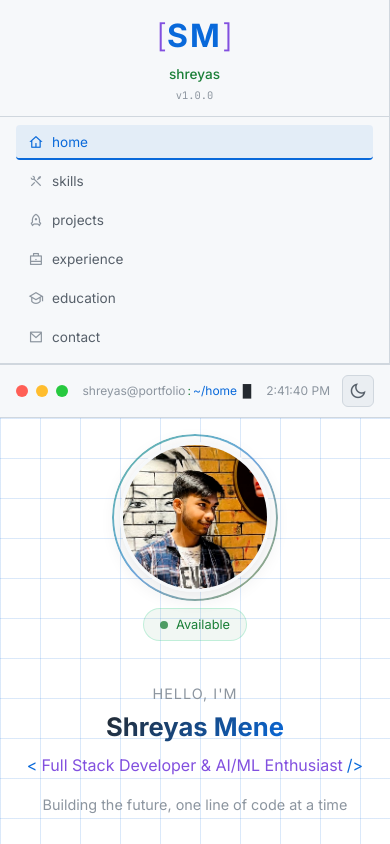
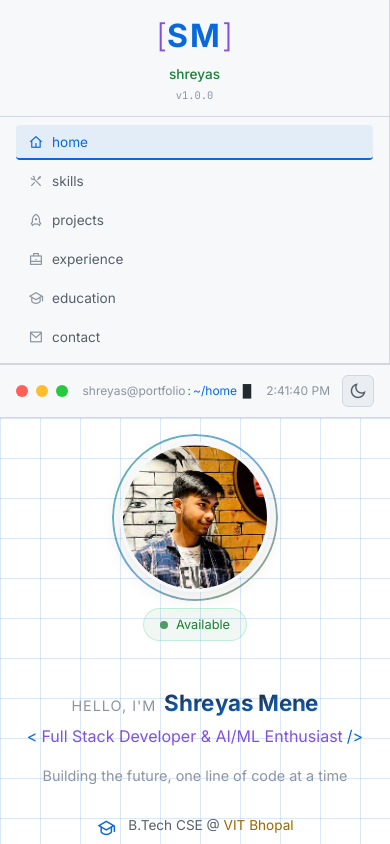
Before and after one commit to shreyasmene06/portfolio, a React (Vite) app: page / in a window 390 px wide. Shown: the top 844 px of the page. Built offline with nearby package versions, Linux system fonts and the light colour scheme.

Commit message:
Text animations

```diff
--- a/src/App.css
+++ b/src/App.css
@@ -14,13 +14,11 @@
   height: 100%;
   pointer-events: none;
   z-index: 1000;
-  background: repeating-linear-gradient(
-    0deg,
+  background: repeating-linear-gradient(0deg,
       rgba(0, 0, 0, 0.1) 0px,
       rgba(0, 0, 0, 0.1) 1px,
       transparent 1px,
-    transparent 2px
-  );
+      transparent 2px);
   opacity: 0.3;
 }
 
@@ -270,8 +268,13 @@
 }
 
 @keyframes rotateGradient {
-  0% { filter: hue-rotate(0deg); }
-  100% { filter: hue-rotate(360deg); }
+  0% {
+    filter: hue-rotate(0deg);
+  }
+
+  100% {
+    filter: hue-rotate(360deg);
+  }
 }
 
 .photo-frame-clean {
@@ -316,8 +319,17 @@
 }
 
 @keyframes statusPulse {
-  0%, 100% { opacity: 1; box-shadow: 0 0 0 0 rgba(45, 212, 140, 0.4); }
-  50% { opacity: 0.8; box-shadow: 0 0 0 6px rgba(45, 212, 140, 0); }
+
+  0%,
+  100% {
+    opacity: 1;
+    box-shadow: 0 0 0 0 rgba(45, 212, 140, 0.4);
+  }
+
+  50% {
+    opacity: 0.8;
+    box-shadow: 0 0 0 6px rgba(45, 212, 140, 0);
+  }
 }
 
 /* Hero Content Section */
@@ -543,8 +555,15 @@
 }
 
 @keyframes bounceDown {
-  0%, 100% { transform: translateY(0); }
-  50% { transform: translateY(5px); }
+
+  0%,
+  100% {
+    transform: translateY(0);
+  }
+
+  50% {
+    transform: translateY(5px);
+  }
 }
 
 .nav-pills {
@@ -886,12 +905,10 @@
   left: 0;
   width: 100%;
   height: 100%;
-  background: linear-gradient(
-    135deg,
+  background: linear-gradient(135deg,
       rgba(0, 212, 255, 0.1) 0%,
       transparent 50%,
-    rgba(189, 0, 255, 0.1) 100%
-  );
+      rgba(189, 0, 255, 0.1) 100%);
   pointer-events: none;
 }
 
@@ -901,13 +918,11 @@
   left: 0;
   width: 100%;
   height: 100%;
-  background: repeating-linear-gradient(
-    0deg,
+  background: repeating-linear-gradient(0deg,
       transparent 0px,
       transparent 2px,
       rgba(0, 0, 0, 0.1) 2px,
-    rgba(0, 0, 0, 0.1) 4px
-  );
+      rgba(0, 0, 0, 0.1) 4px);
   pointer-events: none;
   opacity: 0.5;
 }
@@ -960,31 +975,40 @@
 }
 
 @keyframes borderGlow {
-  0%, 100% {
+
+  0%,
+  100% {
     box-shadow: 0 0 15px rgba(0, 212, 255, 0.2), 0 0 30px rgba(168, 85, 247, 0.1);
   }
+
   50% {
     box-shadow: 0 0 20px rgba(0, 212, 255, 0.3), 0 0 40px rgba(168, 85, 247, 0.15);
   }
 }
 
 @keyframes glitchFrame {
-  0%, 100% {
+
+  0%,
+  100% {
     transform: translate(0);
     filter: hue-rotate(0deg);
   }
+
   20% {
     transform: translate(-2px, 2px);
     filter: hue-rotate(90deg);
   }
+
   40% {
     transform: translate(2px, -2px);
     filter: hue-rotate(-90deg);
   }
+
   60% {
     transform: translate(-1px, -1px);
     filter: hue-rotate(180deg);
   }
+
   80% {
     transform: translate(1px, 1px);
     filter: hue-rotate(-180deg);
@@ -1038,12 +1062,10 @@
   left: -100%;
   width: 100%;
   height: 100%;
-  background: linear-gradient(
-    90deg,
+  background: linear-gradient(90deg,
       transparent,
       rgba(45, 212, 140, 0.15),
-    transparent
-  );
+      transparent);
   transition: left 0.5s ease;
 }
 
@@ -1052,18 +1074,24 @@
 }
 
 @keyframes bounceDown {
-  0%, 100% {
+
+  0%,
+  100% {
     transform: translateY(0);
   }
+
   50% {
     transform: translateY(3px);
   }
 }
 
 @keyframes bounceDownFast {
-  0%, 100% {
+
+  0%,
+  100% {
     transform: translateY(0);
   }
+
   50% {
     transform: translateY(5px);
   }
@@ -1170,8 +1198,13 @@
 }
 
 @keyframes fillBar {
-  from { transform: scaleX(0); }
-  to { transform: scaleX(1); }
+  from {
+    transform: scaleX(0);
+  }
+
+  to {
+    transform: scaleX(1);
+  }
 }
 
 .stats-grid {
@@ -1431,11 +1464,13 @@
   gap: 24px;
 }
 
-.contact-panel, .message-panel {
+.contact-panel,
+.message-panel {
   transition: transform 0.3s ease;
 }
 
-.contact-panel:hover, .message-panel:hover {
+.contact-panel:hover,
+.message-panel:hover {
   transform: translateY(-4px);
 }
 
@@ -1525,15 +1560,67 @@
   animation: fadeIn 0.3s ease-out;
 }
 
+/* Text Shimmer Effect (inspired by 21st.dev/ibelick/text-shimmer) */
+.boot-line-shimmer {
+  font-family: var(--font-mono);
+  white-space: pre;
+  display: inline-block;
+  background-image:
+    linear-gradient(90deg,
+      transparent calc(50% - 60px),
+      #ffffff calc(50%),
+      transparent calc(50% + 60px)),
+    linear-gradient(#71717a, #71717a);
+  background-size: 250% 100%, auto;
+  background-repeat: no-repeat, padding-box;
+  -webkit-background-clip: text;
+  background-clip: text;
+  color: transparent;
+  animation: fadeIn 0.3s ease-out, textShimmer 2.5s linear infinite;
+}
+
+[data-theme="light"] .boot-line-shimmer {
+  background-image:
+    linear-gradient(90deg,
+      transparent calc(50% - 60px),
+      #000000 calc(50%),
+      transparent calc(50% + 60px)),
+    linear-gradient(#a1a1aa, #a1a1aa);
+}
+
+@keyframes textShimmer {
+  0% {
+    background-position: 100% center;
+  }
+
+  100% {
+    background-position: 0% center;
+  }
+}
+
 /* Animations */
 @keyframes pulse {
-  0%, 100% { opacity: 1; }
-  50% { opacity: 0.5; }
+
+  0%,
+  100% {
+    opacity: 1;
+  }
+
+  50% {
+    opacity: 0.5;
+  }
 }
 
 @keyframes fadeIn {
-  from { opacity: 0; transform: translateY(-5px); }
-  to { opacity: 1; transform: translateY(0); }
+  from {
+    opacity: 0;
+    transform: translateY(-5px);
+  }
+
+  to {
+    opacity: 1;
+    transform: translateY(0);
+  }
 }
 
 /* Responsive */
@@ -1704,9 +1791,18 @@
   -webkit-backdrop-filter: none;
   border-bottom: 1px solid var(--border-color);
 }
-[data-theme="light"] .control.close { box-shadow: none; }
-[data-theme="light"] .control.minimize { box-shadow: none; }
-[data-theme="light"] .control.maximize { box-shadow: none; }
+
+[data-theme="light"] .control.close {
+  box-shadow: none;
+}
+
+[data-theme="light"] .control.minimize {
+  box-shadow: none;
+}
+
+[data-theme="light"] .control.maximize {
+  box-shadow: none;
+}
 
 /* Photo frame – softer shadow */
 [data-theme="light"] .photo-frame-clean {
@@ -1751,8 +1847,15 @@
 }
 
 @keyframes statusPulseLight {
-  0%, 100% { opacity: 1; }
-  50% { opacity: 0.6; }
+
+  0%,
+  100% {
+    opacity: 1;
+  }
+
+  50% {
+    opacity: 0.6;
+  }
 }
 
 /* Stats bar */
@@ -1821,10 +1924,21 @@
 }
 
 /* Skill bar glow removal */
-[data-theme="light"] .skill-fill.yellow { box-shadow: none; }
-[data-theme="light"] .skill-fill.green { box-shadow: none; }
-[data-theme="light"] .skill-fill.cyan { box-shadow: none; }
-[data-theme="light"] .skill-fill.purple { box-shadow: none; }
+[data-theme="light"] .skill-fill.yellow {
+  box-shadow: none;
+}
+
+[data-theme="light"] .skill-fill.green {
+  box-shadow: none;
+}
+
+[data-theme="light"] .skill-fill.cyan {
+  box-shadow: none;
+}
+
+[data-theme="light"] .skill-fill.purple {
+  box-shadow: none;
+}
 
 /* Project panel hover */
 [data-theme="light"] .project-panel:hover {
--- a/src/App.jsx
+++ b/src/App.jsx
@@ -1,6 +1,7 @@
 import { useState, useEffect } from 'react';
 import Sidebar from './components/Sidebar';
 import StatusBar from './components/StatusBar';
+import FlipTextReveal from './components/FlipTextReveal';
 import './App.css';
 const PROFILE = {
   name: 'Shreyas Mene',
@@ -218,9 +219,7 @@ function HomeSection({ profile, onNavigate }) {
         <div className="hero-content-section">
           <div className="hero-intro">
             <span className="intro-label text-muted">Hello, I'm</span>
-            <h1 className="hero-name-clean">
-              <span className="name-text">{profile.name}</span>
-            </h1>
+            <FlipTextReveal word={profile.name} />
             <h2 className="hero-role">
               <span className="role-bracket text-cyan">&lt;</span><span className="role-text">{profile.title}</span><span className="role-bracket text-cyan">/&gt;</span>
             </h2>
@@ -844,24 +843,33 @@ function BootScreen() {
   ];
 
   useEffect(() => {
-    bootSequence.forEach(({ text, delay }) => {
+    const timers = bootSequence.map(({ text, delay }) =>
       setTimeout(() => {
         setBootLines(prev => [...prev, text]);
-      }, delay);
-    });
+      }, delay)
+    );
+    return () => timers.forEach(t => clearTimeout(t));
   }, []);
 
   return (
     <div className="boot-screen">
       <div className="boot-content">
-        {bootLines.map((line, index) => (
-          <div
-            key={index}
-            className={`boot-line ${line.includes('✓') ? 'text-green' : ''} ${line.includes('█▓') ? 'text-cyan glow-cyan' : ''}`}
-          >
-            {line}
-          </div>
-        ))}
+        {bootLines.map((line, index) => {
+          const isTitle = line.includes('█▓');
+          const isSuccess = line.includes('✓');
+          const isEmpty = line === '';
+
+          let className = 'boot-line-shimmer';
+          if (isTitle) className = 'boot-line text-cyan glow-cyan';
+          else if (isSuccess) className = 'boot-line text-green';
+          else if (isEmpty) className = 'boot-line';
+
+          return (
+            <div key={index} className={className}>
+              {line}
+            </div>
+          );
+        })}
         <span className="cursor-blink text-green">█</span>
       </div>
     </div>
--- /dev/null
+++ b/src/components/FlipTextReveal.css
@@ -0,0 +1,77 @@
+/* ═══════════════════════════════════════════════════════════════ */
+/* FLIP TEXT REVEAL — 3D Mechanical Flip Animation                */
+/* ═══════════════════════════════════════════════════════════════ */
+
+.flip-text-container {
+    display: inline-flex;
+    flex-wrap: wrap;
+    justify-content: flex-start;
+    line-height: 1;
+    margin-left: 8px;
+    perspective: 800px;
+    transform-style: preserve-3d;
+}
+
+.flip-text-title {
+    font-size: 1.75rem;
+    font-weight: 700;
+    margin: 10px 0 8px 0;
+    display: inline-flex;
+    flex-wrap: wrap;
+    line-height: 1.1;
+    letter-spacing: -0.01em;
+    transform-style: preserve-3d;
+    font-family: var(--font-sans);
+}
+
+/* Individual character — 3D flip-up */
+.flip-char {
+    display: inline-block;
+    background: linear-gradient(135deg, var(--text-primary) 0%, var(--accent-cyan) 100%);
+    -webkit-background-clip: text;
+    -webkit-text-fill-color: transparent;
+    background-clip: text;
+    transform-origin: bottom center;
+
+    opacity: 0;
+    transform: rotateX(-90deg) translateY(20px);
+
+    animation: flipUp 0.8s cubic-bezier(0.175, 0.885, 0.32, 1.275) forwards;
+    animation-delay: calc(0.05s * var(--index));
+    will-change: transform, opacity;
+}
+
+/* Keyframe: rotate from -90° (hidden below) to 0° (visible) */
+@keyframes flipUp {
+    0% {
+        opacity: 0;
+        transform: rotateX(-90deg) translateY(30px);
+    }
+
+    100% {
+        opacity: 1;
+        transform: rotateX(0deg) translateY(0);
+    }
+}
+
+/* ── Responsive ── */
+@media (max-width: 768px) {
+    .flip-text-title {
+        font-size: 1.8rem;
+    }
+}
+
+@media (max-width: 480px) {
+    .flip-text-title {
+        font-size: 1.4rem;
+    }
+}
+
+/* ── Accessibility: reduced motion ── */
+@media (prefers-reduced-motion: reduce) {
+    .flip-char {
+        opacity: 1 !important;
+        transform: none !important;
+        animation: none !important;
+    }
+}
--- /dev/null
+++ b/src/components/FlipTextReveal.jsx
@@ -0,0 +1,26 @@
+import { useState } from 'react';
+import './FlipTextReveal.css';
+
+export default function FlipTextReveal({ word = 'SHREYAS MENE' }) {
+  const [key, setKey] = useState(0);
+
+  return (
+    <div
+      className="flip-text-container"
+      onDoubleClick={() => setKey(prev => prev + 1)}
+      title="Double-click to replay"
+    >
+      <h1 className="flip-text-title" aria-label={word}>
+        {word.split('').map((char, i) => (
+          <span
+            key={`${key}-${i}`}
+            className="flip-char"
+            style={{ '--index': i }}
+          >
+            {char === ' ' ? '\u00A0' : char}
+          </span>
+        ))}
+      </h1>
+    </div>
+  );
+}
```
Lines whose indentation alone changed are shown as unchanged.
